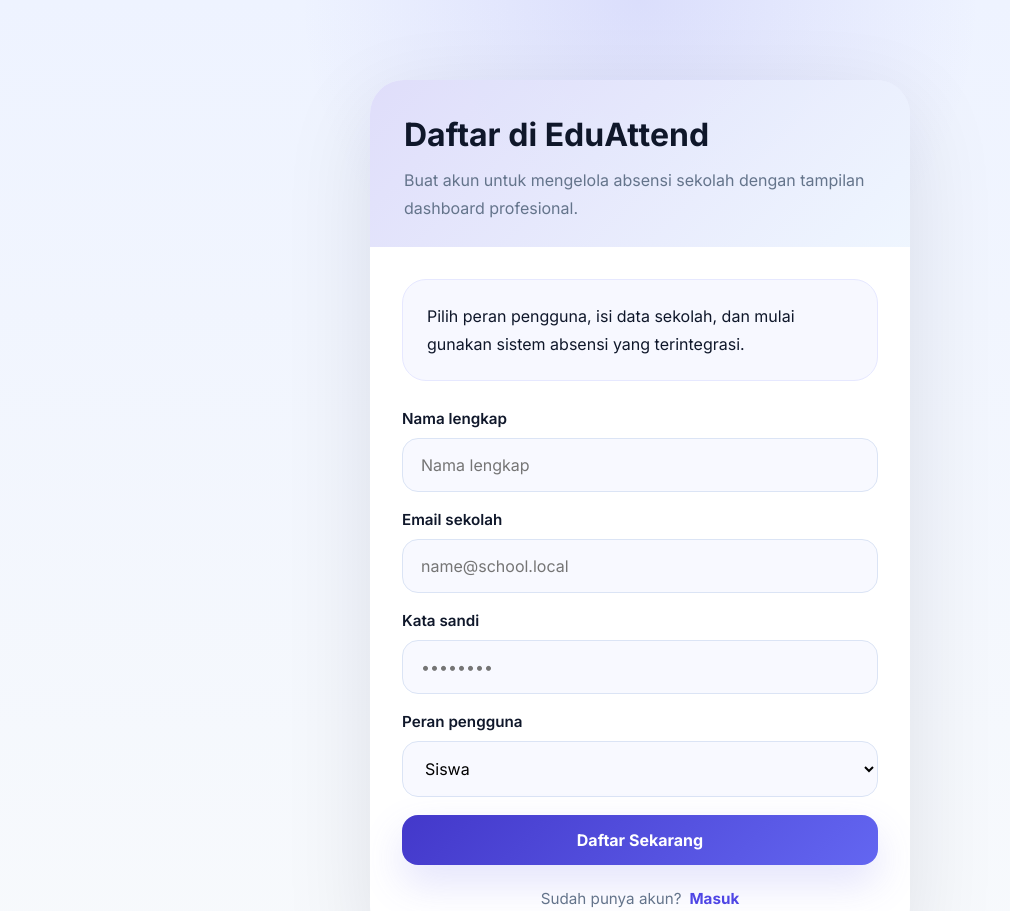
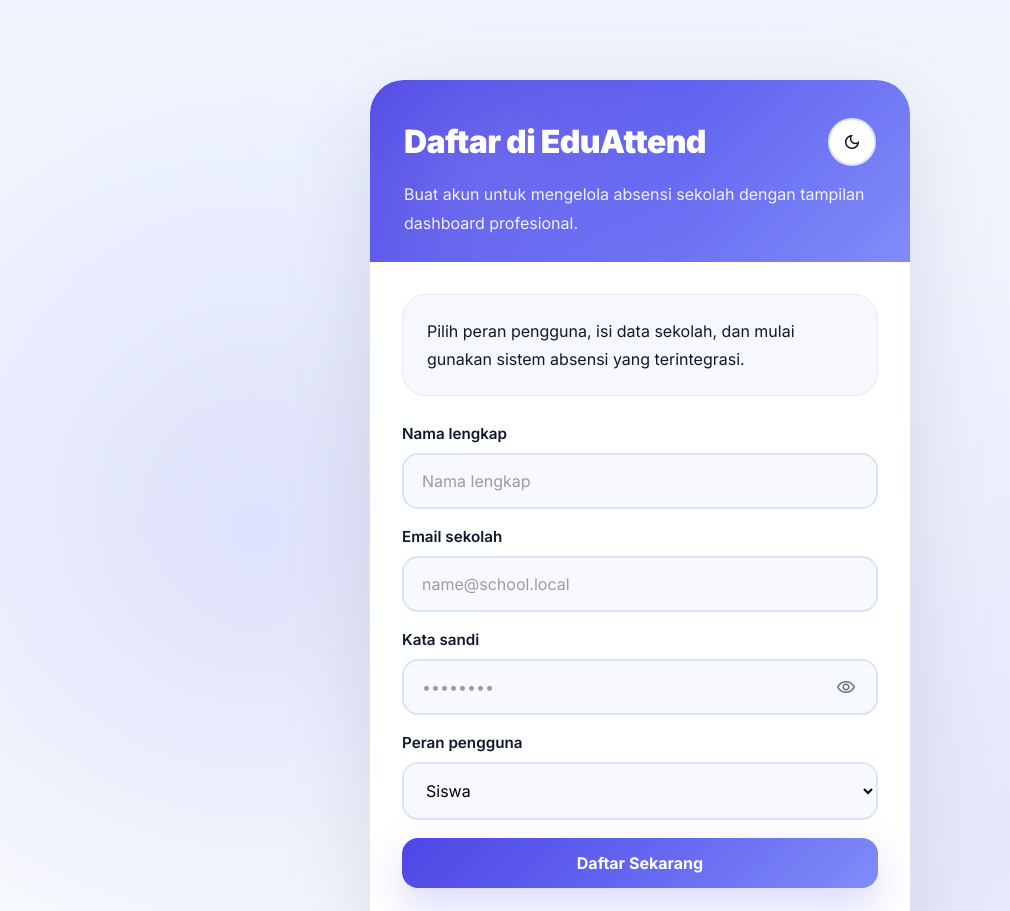
Before and after one commit to ziyadmapelcoding2-design/web-absensi, a React (Vite) app in the folder frontend/: page /register in a window 1280 px wide. Shown: the top 911 px of the page, without its empty margins (0-1010 px from the left). Built offline with nearby package versions, Linux system fonts and the light colour scheme; no server answers.

Commit message:
Perbarui UI login/register dengan toggle password dan dashboard modern

```diff
--- a/frontend/src/components/ThemeToggle.jsx
+++ b/frontend/src/components/ThemeToggle.jsx
@@ -1,8 +1,8 @@
 function ThemeToggle({ theme, onToggle }) {
   return (
-    function ThemeToggle({ theme, onToggle }) {
-      return null;
-    }
+    <button type="button" className="theme-toggle" onClick={onToggle} aria-label={`Ubah tema ke ${theme === 'light' ? 'gelap' : 'terang'}`} title={`Ubah ke tema ${theme === 'light' ? 'gelap' : 'terang'}`}>
+      <span className="material-symbols-outlined theme-icon">{theme === 'light' ? 'dark_mode' : 'light_mode'}</span>
+    </button>
   );
 }
 
--- a/frontend/src/pages/AdminPage.jsx
+++ b/frontend/src/pages/AdminPage.jsx
@@ -1,27 +1,45 @@
 import { useEffect, useState } from 'react';
-import { getDashboardStats, getClasses } from '../api.js';
+import { deleteUser, getClasses, getDashboardStats, getUsers } from '../api.js';
 import DashboardShell from '../components/DashboardShell.jsx';
 
 function AdminPage({ user, onLogout, theme, onThemeToggle }) {
   const [stats, setStats] = useState({});
   const [classes, setClasses] = useState([]);
+  const [users, setUsers] = useState([]);
   const [error, setError] = useState('');
+  const [loading, setLoading] = useState(false);
 
   useEffect(() => {
     async function loadData() {
+      setLoading(true);
       try {
         const result = await getDashboardStats('admin');
         setStats(result);
         const classResult = await getClasses();
         setClasses(classResult.classes);
+        const usersResult = await getUsers();
+        setUsers(usersResult.users);
       } catch (err) {
         setError(err.message);
+      } finally {
+        setLoading(false);
       }
     }
     loadData();
   }, []);
 
-  const totalAttendance = (stats.attendanceByStatus || []).reduce((sum, item) => sum + item.count, 0);
+  async function handleDeleteUser(id) {
+    const userToDelete = users.find((item) => item.id === id);
+    if (!userToDelete) return;
+    if (!window.confirm(`Hapus pengguna ${userToDelete.name}?`)) return;
+    try {
+      await deleteUser(id);
+      setUsers((prev) => prev.filter((item) => item.id !== id));
+      setStats((prev) => ({ ...prev, totalUsers: prev.totalUsers - 1 }));
+    } catch (err) {
+      setError(err.message);
+    }
+  }
 
   return (
     <DashboardShell
@@ -33,6 +51,7 @@
       action={<button className="btn btn-secondary" onClick={onLogout}>Keluar</button>}
     >
       {error && <div className="alert">{error}</div>}
+      {loading && <div className="alert success">Memuat data dashboard...</div>}
 
       <div className="stats-grid">
         <div className="metric-card">
@@ -51,9 +70,12 @@
 
       <section className="page-section">
         <div className="section-title">
-          <h2>Anggota Tim</h2>
-          <p className="section-note">Distribusi peran pengguna dalam sistem.</p>
+          <div>
+            <h2>Ringkasan Anggota</h2>
+            <p className="section-note">Lihat sebaran pengguna dalam setiap peran dan kualitas data absensi.</p>
+          </div>
         </div>
+
         <div className="panel user-role-grid">
           {(stats.usersByRole || []).map((item) => (
             <div key={item.role} className="role-card">
@@ -64,6 +86,44 @@
           {(!stats.usersByRole || stats.usersByRole.length === 0) && (
             <p className="muted-note">Tidak ada data peran pengguna.</p>
           )}
+        </div>
+      </section>
+
+      <section className="page-section">
+        <div className="section-title">
+          <div>
+            <h2>Data Pengguna</h2>
+            <p className="section-note">Kelola daftar pengguna dan hapus akun yang tidak diperlukan.</p>
+          </div>
+        </div>
+        <div className="panel table-card">
+          <table>
+            <thead>
+              <tr>
+                <th>Nama</th>
+                <th>Email</th>
+                <th>Peran</th>
+                <th>Aksi</th>
+              </tr>
+            </thead>
+            <tbody>
+              {users.length === 0 && (
+                <tr><td colSpan="4">Belum ada pengguna terdaftar</td></tr>
+              )}
+              {users.map((item) => (
+                <tr key={item.id}>
+                  <td>{item.name}</td>
+                  <td>{item.email}</td>
+                  <td>{item.role}</td>
+                  <td>
+                    <button className="btn btn-secondary btn-small" onClick={() => handleDeleteUser(item.id)}>
+                      Hapus
+                    </button>
+                  </td>
+                </tr>
+              ))}
+            </tbody>
+          </table>
         </div>
       </section>
 
--- a/frontend/src/pages/LoginPage.jsx
+++ b/frontend/src/pages/LoginPage.jsx
@@ -6,6 +6,7 @@
 function LoginPage({ onLogin, theme, onThemeToggle }) {
   const [email, setEmail] = useState('');
   const [password, setPassword] = useState('');
+  const [showPassword, setShowPassword] = useState(false);
   const [error, setError] = useState('');
   const [loading, setLoading] = useState(false);
   const navigate = useNavigate();
@@ -17,10 +18,7 @@
 
     try {
       const response = await login({ email, password });
-      onLogin(response.user);
-      if (response.user.role === 'admin') navigate('/admin');
-      if (response.user.role === 'teacher') navigate('/teacher');
-      if (response.user.role === 'student') navigate('/student');
+      onLogin(response.user, response.token);
     } catch (err) {
       setError(err.message);
     } finally {
@@ -57,14 +55,24 @@
 
             <div className="input-group">
               <label htmlFor="password">Kata sandi</label>
+              <div className="password-wrapper">
                 <input
                   id="password"
-                type="password"
+                  type={showPassword ? 'text' : 'password'}
                   placeholder="••••••••"
                   value={password}
                   onChange={(e) => setPassword(e.target.value)}
                   required
                 />
+                <button
+                  type="button"
+                  className="password-toggle"
+                  onClick={() => setShowPassword(!showPassword)}
+                  title={showPassword ? 'Sembunyikan password' : 'Tampilkan password'}
+                >
+                  <span className="material-symbols-outlined">{showPassword ? 'visibility_off' : 'visibility'}</span>
+                </button>
+              </div>
             </div>
 
             {error && <div className="alert">{error}</div>}
--- a/frontend/src/pages/RegisterPage.jsx
+++ b/frontend/src/pages/RegisterPage.jsx
@@ -3,10 +3,11 @@
 import { register } from '../api.js';
 import ThemeToggle from '../components/ThemeToggle.jsx';
 
-function RegisterPage({ theme, onThemeToggle }) {
+function RegisterPage({ onLogin, theme, onThemeToggle }) {
   const [name, setName] = useState('');
   const [email, setEmail] = useState('');
   const [password, setPassword] = useState('');
+  const [showPassword, setShowPassword] = useState(false);
   const [role, setRole] = useState('student');
   const [error, setError] = useState('');
   const [success, setSuccess] = useState('');
@@ -20,26 +21,19 @@
     setLoading(true);
 
     try {
-      // 1. Kirim data ke backend
       const response = await register({ name, email, password, role });
-
-      // 2. LOGIKA BARU: Simpan token (gelang) yang dikirim server ke localStorage
       if (response && response.token) {
-        localStorage.setItem('userToken', response.token);
-        localStorage.setItem('userData', JSON.stringify(response.user));
-
+        if (onLogin) {
+          onLogin(response.user, response.token);
+        }
         setSuccess('Registrasi berhasil! Mengalihkan ke dashboard...');
-
-        // 3. Langsung pindah ke halaman utama/dashboard
         setTimeout(() => {
-          navigate('/dashboard'); // Ganti '/dashboard' sesuai rute utama Anda
-        }, 1200);
+          navigate(`/${response.user.role}`);
+        }, 500);
       } else {
-        // Jika server hanya kirim sukses tanpa login otomatis (opsional)
         setSuccess('Akun berhasil dibuat. Silakan masuk.');
-        setTimeout(() => navigate('/'), 2000);
+        setTimeout(() => navigate('/'), 1200);
       }
-
     } catch (err) {
       setError(err.message || 'Terjadi kesalahan saat mendaftar');
     } finally {
@@ -90,14 +84,24 @@
 
             <div className="input-group">
               <label htmlFor="password">Kata sandi</label>
+              <div className="password-wrapper">
                 <input
                   id="password"
-                type="password"
+                  type={showPassword ? 'text' : 'password'}
                   placeholder="••••••••"
                   value={password}
                   onChange={(e) => setPassword(e.target.value)}
                   required
                 />
+                <button
+                  type="button"
+                  className="password-toggle"
+                  onClick={() => setShowPassword(!showPassword)}
+                  title={showPassword ? 'Sembunyikan password' : 'Tampilkan password'}
+                >
+                  <span className="material-symbols-outlined">{showPassword ? 'visibility_off' : 'visibility'}</span>
+                </button>
+              </div>
             </div>
 
             <div className="input-group">
--- a/frontend/src/pages/TeacherPage.jsx
+++ b/frontend/src/pages/TeacherPage.jsx
@@ -9,9 +9,12 @@
   const [className, setClassName] = useState('');
   const [subject, setSubject] = useState('Matematika');
   const [message, setMessage] = useState('');
+  const [loading, setLoading] = useState(false);
 
   useEffect(() => {
     async function loadData() {
+      setLoading(true);
+      try {
         const dashboard = await getDashboardStats('teacher');
         setStats(dashboard);
         const sessionResult = await getSessions();
@@ -20,6 +23,11 @@
         setClasses(classesResult.classes);
         if (classesResult.classes.length > 0) {
           setClassName(classesResult.classes[0].name);
+        }
+      } catch (err) {
+        setMessage(err.message);
+      } finally {
+        setLoading(false);
       }
     }
     loadData();
@@ -48,6 +56,9 @@
       onThemeToggle={onThemeToggle}
       action={<button className="btn btn-secondary" onClick={onLogout}>Keluar</button>}
     >
+      {loading && <div className="alert success">Memuat data guru...</div>}
+      {message && <div className="alert">{message}</div>}
+
       <div className="stats-grid">
         <div className="metric-card">
           <span>Sesi Aktif</span>
@@ -65,8 +76,10 @@
 
       <section className="page-section">
         <div className="section-title">
+          <div>
             <h2>Buat Sesi Absensi</h2>
             <p className="section-note">Tambahkan sesi mudah untuk kelas dan mata pelajaran yang Anda ajarkan.</p>
+          </div>
         </div>
         <div className="panel-grid">
           <div className="panel">
@@ -89,7 +102,6 @@
               </div>
               <button className="btn btn-primary" type="submit">Buat Sesi</button>
             </form>
-            {message && <div className="alert">{message}</div>}
           </div>
 
           <div className="panel highlight-panel">
--- a/frontend/src/styles.css
+++ b/frontend/src/styles.css
@@ -15,6 +15,20 @@
   --radius-sm: 16px;
 }
 
+body.dark-theme {
+  color-scheme: dark;
+  --bg: #0f172a;
+  --surface: rgba(15, 23, 42, 0.95);
+  --surface-soft: #111827;
+  --surface-muted: #1f2937;
+  --primary: #818cf8;
+  --primary-soft: rgba(99, 102, 241, 0.18);
+  --secondary: #e2e8f0;
+  --muted: #94a3b8;
+  --border: rgba(148, 163, 184, 0.24);
+  --shadow: 0 28px 90px rgba(15, 23, 42, 0.5);
+}
+
 * {
   box-sizing: border-box;
 }
@@ -26,9 +40,11 @@
 body {
   margin: 0;
   min-height: 100vh;
-  background: radial-gradient(circle at top, rgba(79, 70, 229, 0.12), transparent 28%),
+  background: radial-gradient(circle at 20% 50%, rgba(99, 102, 241, 0.15), transparent 40%),
+    radial-gradient(circle at 80% 80%, rgba(79, 70, 229, 0.1), transparent 50%),
     linear-gradient(180deg, var(--bg) 0%, #f8fafc 100%);
   color: var(--secondary);
+  transition: background 0.3s ease;
 }
 
 button,
@@ -59,6 +75,18 @@
   border-radius: var(--radius);
   box-shadow: var(--shadow);
   backdrop-filter: blur(10px);
+  animation: slideIn 0.5s ease-out;
+}
+
+@keyframes slideIn {
+  from {
+    opacity: 0;
+    transform: translateY(16px);
+  }
+  to {
+    opacity: 1;
+    transform: translateY(0);
+  }
 }
 
 .page-header {
@@ -161,11 +189,50 @@
   border-radius: 34px;
   box-shadow: var(--shadow);
   overflow: hidden;
+  animation: fadeInScale 0.6s cubic-bezier(0.16, 1, 0.3, 1);
+}
+
+@keyframes fadeInScale {
+  from {
+    opacity: 0;
+    transform: scale(0.96) translateY(24px);
+  }
+  to {
+    opacity: 1;
+    transform: scale(1) translateY(0);
+  }
 }
 
 .auth-header {
   padding: 38px 34px 24px;
-  background: linear-gradient(135deg, rgba(79, 70, 229, 0.18), rgba(96, 165, 250, 0.1));
+  background: linear-gradient(135deg, #4f46e5 0%, #6366f1 50%, #818cf8 100%);
+  color: #ffffff;
+  position: relative;
+  overflow: hidden;
+}
+
+.auth-header::before {
+  content: '';
+  position: absolute;
+  top: 0;
+  left: 0;
+  right: 0;
+  bottom: 0;
+  background: radial-gradient(circle at 20% 50%, rgba(255,255,255,0.1), transparent 50%);
+  pointer-events: none;
+}
+
+.auth-header-top {
+  position: relative;
+  z-index: 1;
+}
+
+.auth-header h1 {
+  color: #ffffff;
+}
+
+.auth-header p {
+  color: rgba(255,255,255,0.9);
 }
 
 .auth-header-top {
@@ -179,6 +246,8 @@
   margin: 0;
   font-size: clamp(2rem, 2.4vw, 2.6rem);
   line-height: 1.05;
+  font-weight: 900;
+  letter-spacing: -0.02em;
 }
 
 .auth-subtitle {
@@ -217,20 +286,58 @@
   color: var(--secondary);
 }
 
+.password-wrapper {
+  position: relative;
+  display: flex;
+  align-items: center;
+}
+
+.password-wrapper input {
+  padding-right: 48px;
+}
+
+.password-toggle {
+  position: absolute;
+  right: 14px;
+  background: none;
+  border: none;
+  cursor: pointer;
+  padding: 8px;
+  display: flex;
+  align-items: center;
+  justify-content: center;
+  color: var(--muted);
+  transition: color 0.2s ease, transform 0.2s ease;
+}
+
+.password-toggle:hover {
+  color: var(--primary);
+  transform: scale(1.1);
+}
+
+.password-toggle .material-symbols-outlined {
+  font-size: 20px;
+}
+
 input,
 select {
   width: 100%;
-  border: 1px solid var(--border);
+  border: 2px solid var(--border);
   border-radius: 16px;
   padding: 16px 18px;
   background: #f8f9ff;
-  transition: border-color 0.2s ease, box-shadow 0.2s ease;
+  transition: border-color 0.3s ease, box-shadow 0.3s ease, background-color 0.3s ease;
 }
 
 input:focus,
 select:focus {
-  border-color: rgba(79, 70, 229, 0.4);
-  box-shadow: 0 0 0 4px rgba(79, 70, 229, 0.1);
+  border-color: #4f46e5;
+  box-shadow: 0 0 0 6px rgba(79, 70, 229, 0.12);
+  background: #ffffff;
+}
+
+input::placeholder {
+  opacity: 0.7;
 }
 
 .btn {
@@ -250,9 +357,31 @@
 }
 
 .btn-primary {
-  background: linear-gradient(135deg, #4338ca, #6366f1);
+  background: linear-gradient(135deg, #4f46e5, #6366f1, #818cf8);
   color: #ffffff;
-  box-shadow: 0 18px 40px rgba(99, 102, 241, 0.18);
+  box-shadow: 0 18px 40px rgba(99, 102, 241, 0.25);
+  position: relative;
+  overflow: hidden;
+}
+
+.btn-primary::before {
+  content: '';
+  position: absolute;
+  top: 0;
+  left: -100%;
+  width: 100%;
+  height: 100%;
+  background: linear-gradient(90deg, transparent, rgba(255,255,255,0.2), transparent);
+  transition: left 0.5s ease;
+}
+
+.btn-primary:hover::before {
+  left: 100%;
+}
+
+.btn-primary:active {
+  transform: translateY(-2px);
+  box-shadow: 0 24px 48px rgba(99, 102, 241, 0.3);
 }
 
 .btn-secondary,
@@ -355,14 +484,152 @@
   display: flex;
   justify-content: flex-end;
   align-items: center;
+  gap: 16px;
+}
+
+.theme-toggle {
+  display: inline-flex;
+  align-items: center;
+  justify-content: center;
+  gap: 0;
+  border: 2px solid var(--border);
+  background: var(--surface);
+  color: var(--secondary);
+  padding: 12px;
+  border-radius: 999px;
+  font-weight: 700;
+  transition: all 0.3s ease;
+  cursor: pointer;
+}
+
+.theme-toggle:hover {
+  transform: scale(1.05) translateY(-2px);
+  border-color: var(--primary);
+  box-shadow: 0 8px 16px rgba(79, 70, 229, 0.15);
+}
+
+.theme-icon {
+  font-size: 20px;
+  transition: transform 0.4s cubic-bezier(0.68, -0.55, 0.265, 1.55);
+}
+
+.theme-toggle:active .theme-icon {
+  transform: rotate(180deg);
+}
+
+.page-section {
+  margin-top: 32px;
+}
+
+.user-role-grid {
+  display: grid;
+  grid-template-columns: repeat(auto-fit, minmax(180px, 1fr));
+  gap: 18px;
+}
+
+.role-card {
+  padding: 22px;
+  background: var(--surface-soft);
+  border-radius: 22px;
+  border: 1px solid var(--border);
+}
+
+.role-card p {
+  margin: 0 0 8px;
+  text-transform: uppercase;
+  letter-spacing: 0.12em;
+  font-size: 0.82rem;
+  font-weight: 700;
+  color: var(--primary);
+}
+
+.role-card strong {
+  font-size: 2.2rem;
+}
+
+.btn-small {
+  padding: 10px 14px;
+  font-size: 0.9rem;
+}
+
+.table-card table {
+  min-width: 100%;
+}
+
+.table-card table th,
+.table-card table td {
+  padding: 18px 20px;
+}
+
+.table-card tbody tr {
+  border: 1px solid var(--border);
+  background: var(--surface);
+}
+
+body.dark-theme {
+  background: radial-gradient(circle at top, rgba(99, 102, 241, 0.16), transparent 28%),
+    linear-gradient(180deg, var(--bg) 0%, #020617 100%);
+}
+
+body.dark-theme .page-card,
+body.dark-theme .auth-card,
+body.dark-theme .panel,
+body.dark-theme .theme-toggle,
+body.dark-theme .input-group input,
+body.dark-theme .input-group select {
+  background: var(--surface);
+  color: var(--secondary);
+}
+
+body.dark-theme .page-header p,
+body.dark-theme .muted-note,
+body.dark-theme table th,
+body.dark-theme table td,
+body.dark-theme .section-note {
+  color: #cbd5e1;
+}
+
+body.dark-theme .alert {
+  background: #0f172a;
+  border-color: #334155;
+  color: #cbd5e1;
+}
+
+body.dark-theme .btn-secondary {
+  background: rgba(255,255,255,0.08);
+  border-color: rgba(148,163,184,0.28);
+  color: #e2e8f0;
+}
+
+body.dark-theme .btn-primary {
+  box-shadow: 0 18px 40px rgba(99, 102, 241, 0.12);
 }
 
 .metric-card {
-  background: linear-gradient(180deg, #ffffff 0%, #f8f9ff 100%);
+  background: linear-gradient(135deg, #ffffff 0%, #f8fbff 100%);
   padding: 24px;
   border-radius: 24px;
-  border: 1px solid rgba(148, 163, 184, 0.16);
+  border: 2px solid rgba(148, 163, 184, 0.16);
   box-shadow: 0 18px 45px rgba(15, 23, 42, 0.05);
+  transition: all 0.3s cubic-bezier(0.16, 1, 0.3, 1);
+  position: relative;
+  overflow: hidden;
+}
+
+.metric-card::before {
+  content: '';
+  position: absolute;
+  top: 0;
+  left: 0;
+  right: 0;
+  height: 1px;
+  background: linear-gradient(90deg, transparent, rgba(79, 70, 229, 0.6), transparent);
+}
+
+.metric-card:hover {
+  transform: translateY(-6px);
+  border-color: rgba(79, 70, 229, 0.3);
+  box-shadow: 0 24px 60px rgba(79, 70, 229, 0.15);
 }
 
 .metric-card span {
```
Also changed, not shown: frontend/src/api.js (+11 -2 lines), frontend/src/pages/StudentPage.jsx (+5 -3 lines). Lines whose indentation alone changed are shown as unchanged.
